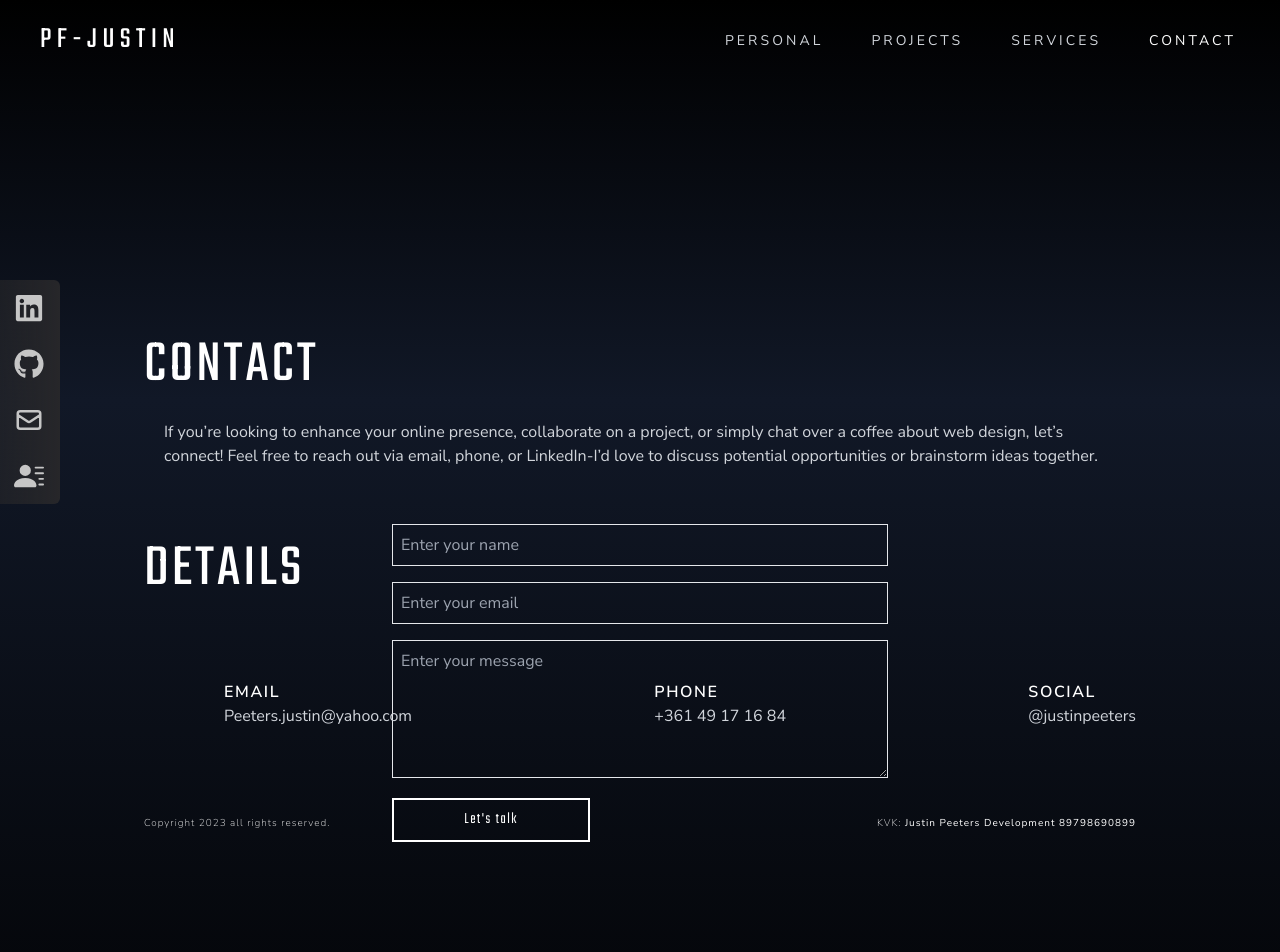
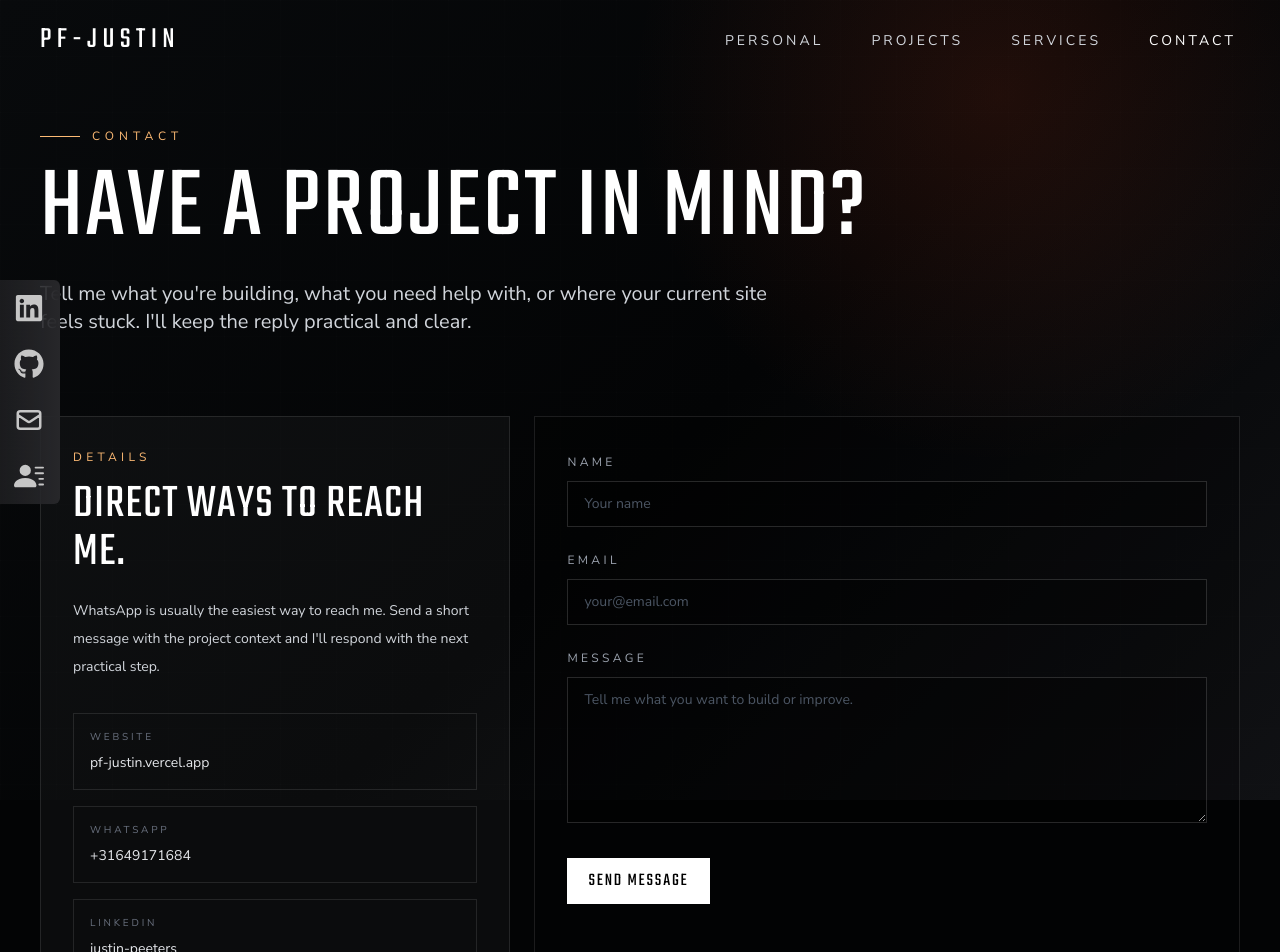
Before and after one commit to JustDevInn/PF-Justin, a React (Create React App) app: page /contact in a window 1280 px wide. Shown: the top 952 px of the page. Built offline with nearby package versions, Linux system fonts and the light colour scheme; a web font is replaced by a local one.

Commit message:
Polish contact page

```diff
--- a/src/components/Contact.jsx
+++ b/src/components/Contact.jsx
@@ -1,68 +1,185 @@
 import React from "react";
-import {motion} from 'framer-motion';
-import {fadeIn} from '../variants';
+import { motion } from "framer-motion";
+import usePrefersReducedMotion from "../hooks/usePrefersReducedMotion";
 
+const contactLinks = [
+  {
+    label: "Website",
+    value: "pf-justin.vercel.app",
+    href: "https://pf-justin.vercel.app",
+  },
+  {
+    label: "WhatsApp",
+    value: "+31649171684",
+    href: "https://wa.me/31649171684",
+  },
+  {
+    label: "LinkedIn",
+    value: "justin-peeters",
+    href: "https://www.linkedin.com/in/justin-peeters/",
+  },
+];
+
+const fieldClassName =
+  "mt-2 w-full border border-white/15 bg-black/30 px-4 py-3 text-sm text-white placeholder:text-gray-600 transition focus:border-orange-300 focus:outline-none focus-visible:ring-2 focus-visible:ring-orange-300 focus-visible:ring-offset-4 focus-visible:ring-offset-black";
 
 const Contact = () => {
+  const prefersReducedMotion = usePrefersReducedMotion();
+
+  const reveal = prefersReducedMotion
+    ? {}
+    : {
+        initial: { opacity: 0, y: 28 },
+        whileInView: { opacity: 1, y: 0 },
+        viewport: { once: true, amount: 0.24 },
+        transition: { duration: 0.7, ease: [0.22, 1, 0.36, 1] },
+      };
+
   return (
-    <div
+    <main
       name="contact"
       id="contact"
-      className="px-5 w-full pt-24 md:pt-80 h-[50vh] bg-gradient-to-b from-black to-gray-900 text-white"
+      className="relative min-h-screen w-full overflow-x-hidden bg-[#030405] px-5 pb-20 pt-28 text-white md:px-10 md:pt-32"
     >
-      <div className="flex flex-col p-4 justify-center max-w-screen-lg mx-auto">
-        <motion.div
-        variants={fadeIn('right')}
-        initial="hidden"
-        whileInView={'show'}
-        viewport={{once: true, amount: 0.2}}
-        className="pb-8">
-          <p className="text-6xl uppercase font-teko tracking-wider inline ">
+      <div
+        aria-hidden="true"
+        className="pointer-events-none fixed inset-0 bg-[radial-gradient(circle_at_78%_12%,rgba(214,75,39,0.14),transparent_30%),linear-gradient(135deg,#080a0c_0%,#030405_54%,#101114_100%)]"
+      ></div>
+      <div
+        aria-hidden="true"
+        className="pointer-events-none fixed inset-0 bg-[linear-gradient(rgba(255,255,255,0.042)_1px,transparent_1px),linear-gradient(90deg,rgba(255,255,255,0.042)_1px,transparent_1px)] bg-[size:56px_56px] opacity-25"
+      ></div>
+
+      <div className="relative z-10 mx-auto max-w-screen-xl">
+        <motion.section
+          {...reveal}
+          className="max-w-5xl"
+          aria-labelledby="contact-heading"
+        >
+          <div className="mb-5 flex items-center gap-3">
+            <span
+              aria-hidden="true"
+              className="h-px w-10 bg-orange-300"
+            ></span>
+            <p className="text-xs uppercase tracking-[0.42em] text-orange-300">
               Contact
             </p>
-          <p className="py-6 text-gray-300 px-5">If you’re looking to enhance your online presence, collaborate on a project, or simply chat over a coffee about web design, let’s connect! Feel free to reach out via email, phone, or LinkedIn-I’d love to discuss potential opportunities or brainstorm ideas together.</p>
-        </motion.div>
-{/* form */}
-        <div
-        className=" flex justify-center items-center">
+          </div>
+          <h1
+            id="contact-heading"
+            className="font-teko text-[clamp(3.5rem,8vw,7.25rem)] uppercase leading-[0.9] tracking-wide"
+          >
+            Have a project in mind?
+          </h1>
+          <p className="mt-6 max-w-3xl text-base leading-8 text-gray-300 md:text-xl">
+            Tell me what you&apos;re building, what you need help with, or where your current site feels stuck. I&apos;ll keep the reply practical and clear.
+          </p>
+        </motion.section>
+
+        <div className="mt-14 grid gap-6 lg:mt-20 lg:grid-cols-[0.8fr_1.2fr]">
+          <motion.aside
+            {...reveal}
+            className="border border-white/10 bg-white/[0.035] p-6 md:p-8"
+            aria-label="Direct contact details"
+          >
+            <p className="text-xs uppercase tracking-[0.36em] text-orange-300">
+              Details
+            </p>
+            <h2 className="mt-4 font-teko text-4xl uppercase leading-none tracking-wide text-white md:text-5xl">
+              Direct ways to reach me.
+            </h2>
+            <p className="mt-5 text-sm leading-7 text-gray-300">
+              WhatsApp is usually the easiest way to reach me. Send a short message with the project context and I&apos;ll respond with the next practical step.
+            </p>
+
+            <div className="mt-8 space-y-4">
+              {contactLinks.map((item) => (
+                <a
+                  key={item.label}
+                  href={item.href}
+                  target="_blank"
+                  rel="noreferrer"
+                  className="block border border-white/10 p-4 transition hover:border-orange-300/50 hover:bg-white/[0.045] focus-visible:outline-none focus-visible:ring-2 focus-visible:ring-orange-300 focus-visible:ring-offset-4 focus-visible:ring-offset-black"
+                >
+                  <span className="block text-[10px] uppercase tracking-[0.28em] text-gray-500">
+                    {item.label}
+                  </span>
+                  <span className="mt-2 block text-sm text-gray-200">
+                    {item.value}
+                  </span>
+                </a>
+              ))}
+            </div>
+          </motion.aside>
+
           <motion.form
-            variants={fadeIn('up')}
-            initial="hidden"
-            whileInView={'show'}
-            viewport={{once: true, amount: 0.2}}
+            {...reveal}
             action="https://getform.io/f/19890081-7383-4319-832f-c7a6294b1408"
             method="POST"
-            className=" flex flex-col w-full md:w-1/2"
+            className="border border-white/10 bg-black/20 p-6 md:p-8"
           >
+            <div className="grid gap-5">
+              <div>
+                <label
+                  htmlFor="contact-name"
+                  className="text-xs uppercase tracking-[0.28em] text-gray-400"
+                >
+                  Name
+                </label>
                 <input
+                  id="contact-name"
                   type="text"
                   name="name"
-              placeholder="Enter your name"
-              className="p-2 bg-transparent border text-gray-300 focus:outline-none"
+                  placeholder="Your name"
+                  className={fieldClassName}
                 />
+              </div>
+
+              <div>
+                <label
+                  htmlFor="contact-email"
+                  className="text-xs uppercase tracking-[0.28em] text-gray-400"
+                >
+                  Email
+                </label>
                 <input
+                  id="contact-email"
                   type="email"
                   name="email"
-              placeholder="Enter your email"
-              className="my-4 p-2 bg-transparent border text-gray-300 focus:outline-none"
+                  placeholder="your@email.com"
+                  className={fieldClassName}
                   required
                 />
+              </div>
+
+              <div>
+                <label
+                  htmlFor="contact-message"
+                  className="text-xs uppercase tracking-[0.28em] text-gray-400"
+                >
+                  Message
+                </label>
                 <textarea
+                  id="contact-message"
                   name="message"
-              placeholder="Enter your message"
-              rows="5"
-              className="p-2 bg-transparent border text-gray-300 focus:outline-none"
+                  placeholder="Tell me what you want to build or improve."
+                  rows="6"
+                  className={`${fieldClassName} resize-y`}
                   required
                 ></textarea>
+              </div>
+            </div>
 
-            <button className="my-5 sm:w-2/5 font-teko font-thin tracking-widest border-2 border-white px-6 py-2 duration-300 hover:bg-white hover:text-black">
-              Let's talk
+            <button
+              type="submit"
+              className="mt-7 inline-flex min-h-11 w-fit items-center border border-white bg-white px-5 py-2 font-teko text-lg uppercase tracking-widest text-black transition hover:border-orange-300 hover:bg-orange-300 focus-visible:outline-none focus-visible:ring-2 focus-visible:ring-orange-300 focus-visible:ring-offset-4 focus-visible:ring-offset-black"
+            >
+              Send message
             </button>
           </motion.form>
         </div>
-        {/* form ending */}
       </div>
-    </div>
+    </main>
   );
 };
 
```
Lines whose indentation alone changed are shown as unchanged.
